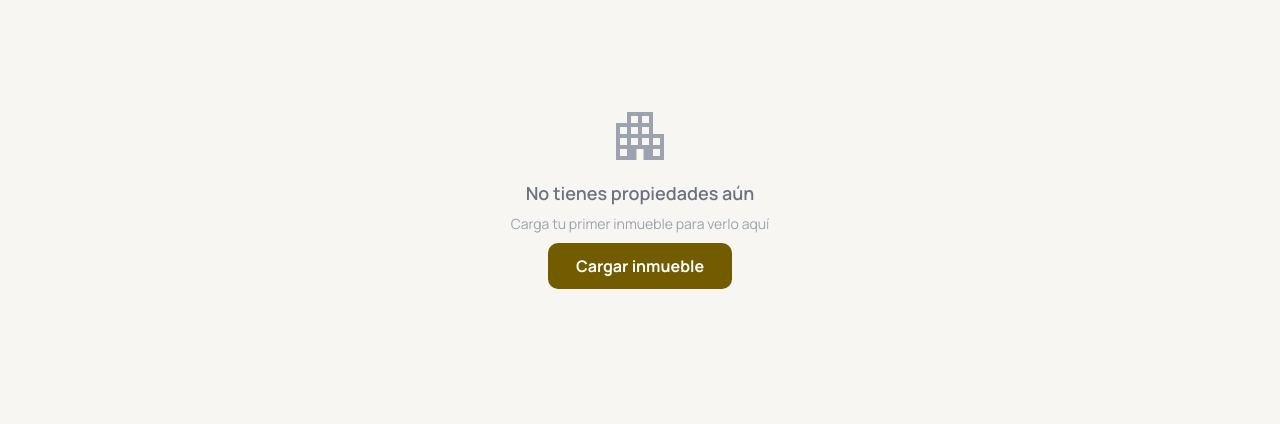
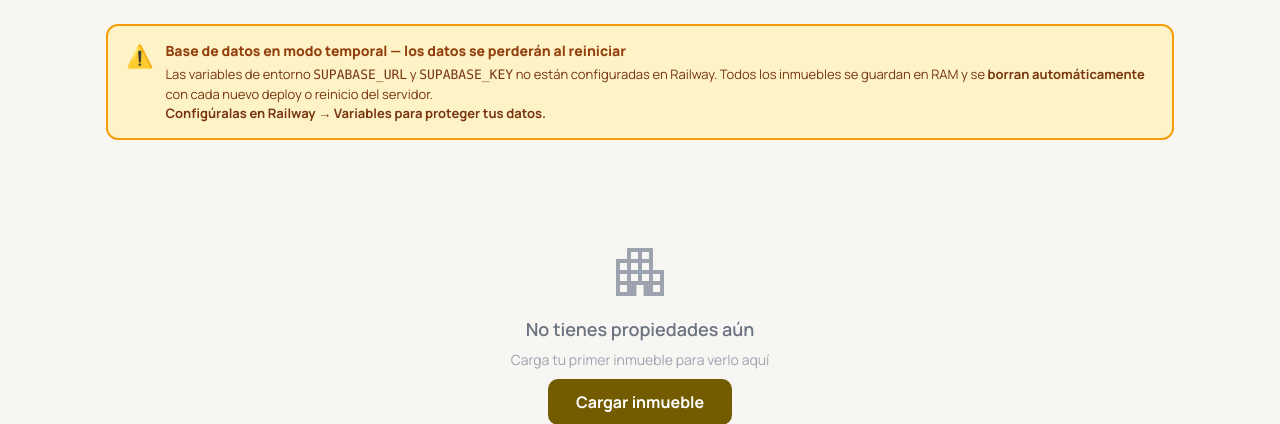
Before and after one commit to gerenciasophistoco-cloud/Inmobiliaria, a FastAPI app: page /admin in a window 1280 px wide. Shown: the part 75-499 px from the top of the page. Run offline with FastAPI, Linux system fonts and the light colour scheme; some libraries are stand-ins or nearby versions.

Commit message:
fix: banner de advertencia en admin si Supabase no esta conectado
db.py:
- is_persistent(): retorna True si Supabase esta conectado (datos seguros)
  False = modo memoria temporal (datos se pierden en cada deploy)

main.py:
- /admin pasa db_persistente al template

Templates/admin.html:
- Banner amarillo visible cuando los datos estan en RAM solamente
  Explica que SUPABASE_URL y SUPABASE_KEY no estan configuradas en Railway
  Indica que los datos se borran con cada reinicio/deploy
  Instruye configurarlas para proteger el inventario

Nota: la propiedad perdida se debia a datos en memoria temporal (no Supabase).
Cada push nuevo causa un deploy en Railway que reinicia el servidor y borra RAM.

Co-Authored-By: Claude Sonnet 4.6 <noreply@anthropic.com>

```diff
--- a/Templates/admin.html
+++ b/Templates/admin.html
@@ -79,6 +79,25 @@
   </header>
 
   <main style="max-width:1100px;margin:0 auto;padding:24px 16px;">
+
+    <!-- ⚠️ Advertencia si los datos NO están en Supabase (se perderían al reiniciar) -->
+    {% if not db_persistente %}
+    <div style="background:#fef3c7;border:2px solid #f59e0b;border-radius:12px;
+                padding:14px 18px;margin-bottom:20px;display:flex;gap:12px;align-items:flex-start;">
+      <span style="font-size:22px;flex-shrink:0;">⚠️</span>
+      <div>
+        <p style="font-weight:800;color:#92400e;font-size:14px;margin:0 0 4px;">
+          Base de datos en modo temporal — los datos se perderán al reiniciar
+        </p>
+        <p style="font-size:13px;color:#78350f;margin:0;line-height:1.5;">
+          Las variables de entorno <code>SUPABASE_URL</code> y <code>SUPABASE_KEY</code>
+          no están configuradas en Railway. Todos los inmuebles se guardan en RAM
+          y se <strong>borran automáticamente</strong> con cada nuevo deploy o reinicio del servidor.
+          <br><strong>Configúralas en Railway → Variables para proteger tus datos.</strong>
+        </p>
+      </div>
+    </div>
+    {% endif %}
 
     {% if not properties %}
     <div style="text-align:center;padding:80px 20px;color:#9ca3af;">
--- a/db.py
+++ b/db.py
@@ -24,6 +24,12 @@ def _get_client():
     except Exception as e:
         log.warning("No se pudo conectar a Supabase: %s", e)
         return None
+
+
+def is_persistent() -> bool:
+    """Retorna True si los datos se guardan en Supabase (persistente).
+    False = modo memoria temporal (datos se pierden al reiniciar)."""
+    return _get_client() is not None
 
 
 def save_property(property_id: str, data: dict) -> str:
--- a/main.py
+++ b/main.py
@@ -389,8 +389,9 @@ async def actualizar_propiedad(
 async def admin_panel(request: Request):
     properties = db.get_all_properties()
     return templates.TemplateResponse("admin.html", {
-        "request":    request,
-        "properties": properties,
+        "request":         request,
+        "properties":      properties,
+        "db_persistente":  db.is_persistent(),
     })
 
 
```
